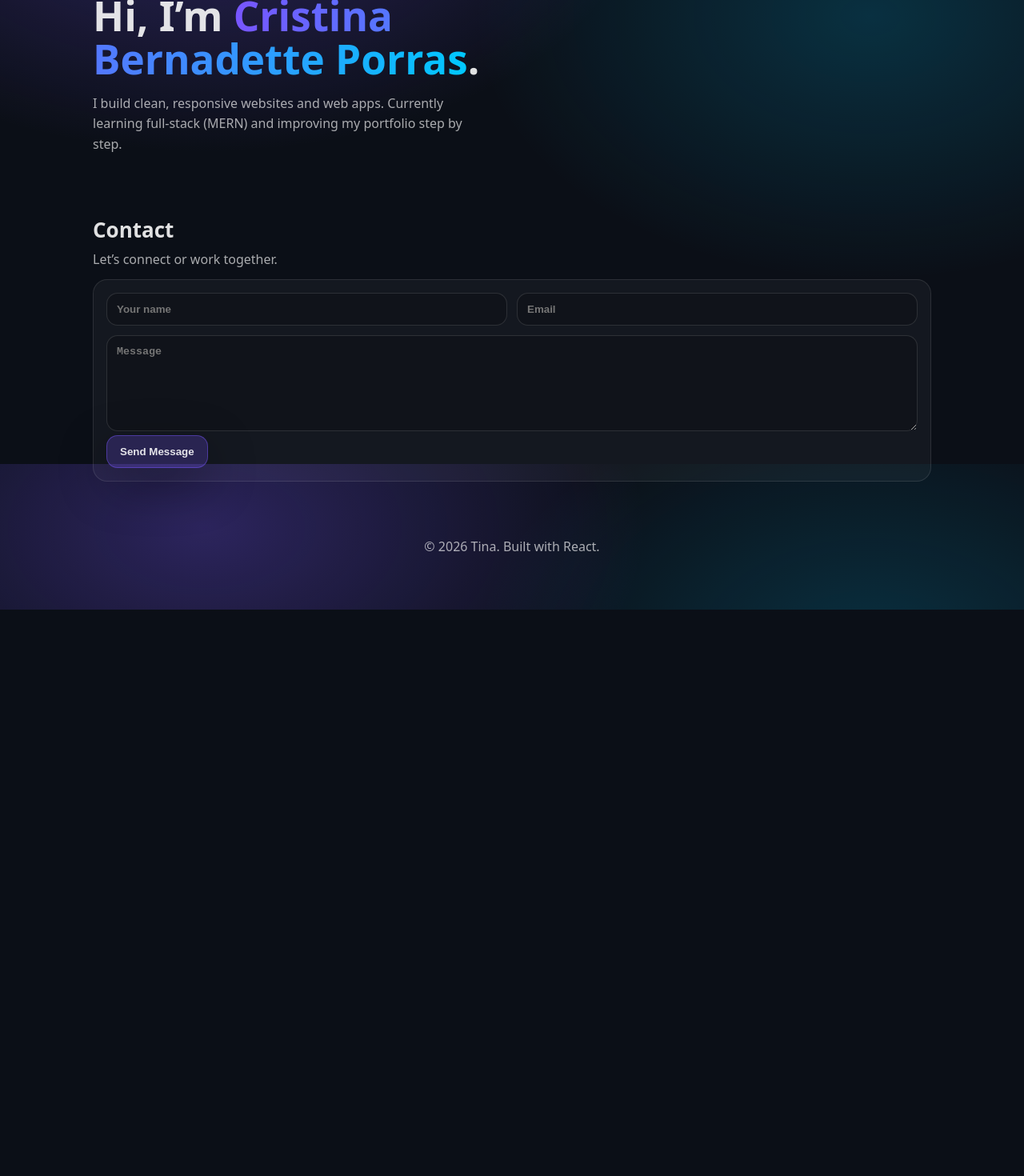
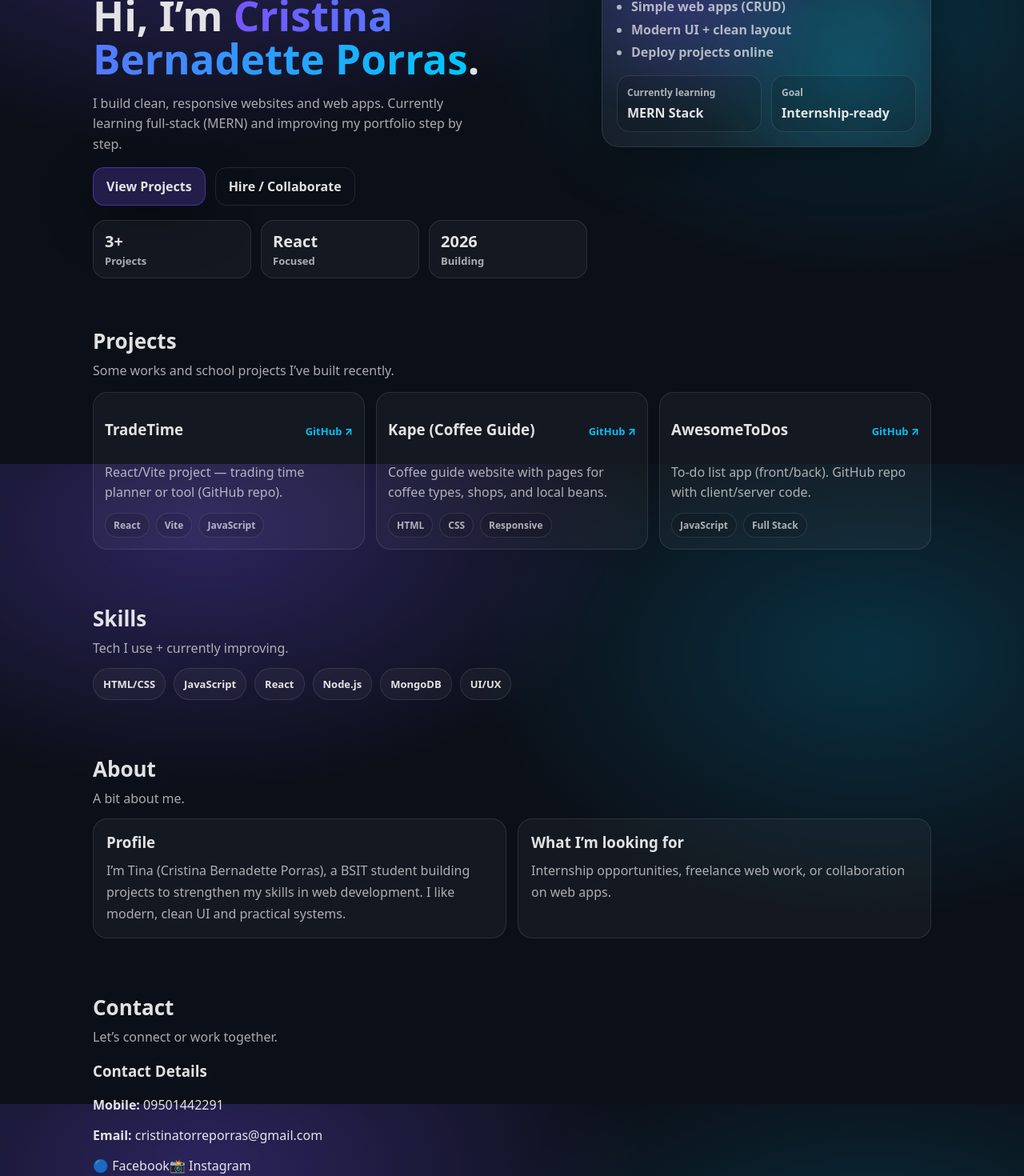
Before and after one commit to CristinaPorras122104/Cristina_Portfolio, a React (Vite) app: page / in a window 1280 px wide. Shown: the part 220-1690 px from the top of the page at 80% size. Before the commit the page ends 982 px from the top, so only its background shows below. Built offline with nearby package versions, Linux system fonts and the light colour scheme.

Commit message:
git deployment

```diff
--- a/src/App.jsx
+++ b/src/App.jsx
@@ -26,17 +26,19 @@ export default function App() {
     },
   ];
 
+  // ✅ Form state (frontend-only)
   const [form, setForm] = useState({ name: "", email: "", message: "" });
   const [status, setStatus] = useState("");
 
   const onChange = (e) =>
     setForm((p) => ({ ...p, [e.target.name]: e.target.value }));
 
-  // ✅ SIMPLE FRONTEND-ONLY SUBMIT
+  // ✅ Frontend-only submit (no backend)
   const submit = (e) => {
     e.preventDefault();
     setStatus("Message sent ✅");
     setForm({ name: "", email: "", message: "" });
+    setTimeout(() => setStatus(""), 2500);
   };
 
   return (
@@ -65,13 +67,163 @@ export default function App() {
             I build clean, responsive websites and web apps. Currently learning full-stack (MERN)
             and improving my portfolio step by step.
           </p>
+
+          <div className="hero-actions">
+            <a className="btn" href="#projects">
+              View Projects
+            </a>
+            <a className="btn ghost" href="#contact">
+              Hire / Collaborate
+            </a>
+          </div>
+
+          <div className="stats">
+            <div className="stat">
+              <p className="stat-num">3+</p>
+              <p className="stat-label">Projects</p>
+            </div>
+            <div className="stat">
+              <p className="stat-num">React</p>
+              <p className="stat-label">Focused</p>
+            </div>
+            <div className="stat">
+              <p className="stat-num">2026</p>
+              <p className="stat-label">Building</p>
+            </div>
+          </div>
+        </div>
+
+        <div className="hero-right">
+          <div className="card glow">
+            <p className="card-title">What I do</p>
+            <ul className="checklist">
+              <li>Responsive web pages</li>
+              <li>Simple web apps (CRUD)</li>
+              <li>Modern UI + clean layout</li>
+              <li>Deploy projects online</li>
+            </ul>
+            <div className="mini">
+              <div className="mini-box">
+                <p className="mini-top">Currently learning</p>
+                <p className="mini-main">MERN Stack</p>
+              </div>
+              <div className="mini-box">
+                <p className="mini-top">Goal</p>
+                <p className="mini-main">Internship-ready</p>
+              </div>
+            </div>
+          </div>
         </div>
       </main>
+
+      <section id="projects" className="section">
+        <div className="section-head">
+          <h2>Projects</h2>
+          <p>Some works and school projects I’ve built recently.</p>
+        </div>
+
+        <div className="grid">
+          {projects.map((p) => (
+            <article key={p.title} className="pcard">
+              <div className="pcard-top">
+                <h3>{p.title}</h3>
+                <a className="plink" href={p.link} target="_blank" rel="noreferrer">
+                  GitHub ↗
+                </a>
+              </div>
+              <p className="pdesc">{p.desc}</p>
+              <div className="tags">
+                {p.tags.map((t) => (
+                  <span key={t} className="tag">
+                    {t}
+                  </span>
+                ))}
+              </div>
+            </article>
+          ))}
+        </div>
+      </section>
+
+      <section id="skills" className="section">
+        <div className="section-head">
+          <h2>Skills</h2>
+          <p>Tech I use + currently improving.</p>
+        </div>
+
+        <div className="skills">
+          {skills.map((s) => (
+            <div key={s} className="skill">
+              {s}
+            </div>
+          ))}
+        </div>
+      </section>
+
+      <section id="about" className="section">
+        <div className="section-head">
+          <h2>About</h2>
+          <p>A bit about me.</p>
+        </div>
+
+        <div className="about">
+          <div className="about-card">
+            <h3>Profile</h3>
+            <p>
+              I’m Tina (Cristina Bernadette Porras), a BSIT student building projects to strengthen my
+              skills in web development. I like modern, clean UI and practical systems.
+            </p>
+          </div>
+
+          <div className="about-card">
+            <h3>What I’m looking for</h3>
+            <p>Internship opportunities, freelance web work, or collaboration on web apps.</p>
+          </div>
+        </div>
+      </section>
 
       <section id="contact" className="section">
         <div className="section-head">
           <h2>Contact</h2>
           <p>Let’s connect or work together.</p>
+        </div>
+
+        <div className="contact-grid">
+          <div className="contact-info">
+            <div className="contact-card">
+              <h3>Contact Details</h3>
+
+              <p>
+                <strong>Mobile:</strong>{" "}
+                <a href="tel:09501442291" className="contact-link">
+                  09501442291
+                </a>
+              </p>
+
+              <p>
+                <strong>Email:</strong>{" "}
+                <a href="mailto:cristinatorreporras@gmail.com" className="contact-link">
+                  cristinatorreporras@gmail.com
+                </a>
+              </p>
+
+              <div className="socials">
+                <a
+                  href="https://www.facebook.com/share/1CCTZ5mwmz/?mibextid=wwXIfr"
+                  target="_blank"
+                  rel="noreferrer"
+                >
+                  🔵 Facebook
+                </a>
+
+                <a
+                  href="https://www.instagram.com/tina_porras21"
+                  target="_blank"
+                  rel="noreferrer"
+                >
+                  📸 Instagram
+                </a>
+              </div>
+            </div>
           </div>
 
           <form className="form" onSubmit={submit}>
@@ -104,8 +256,9 @@ export default function App() {
               Send Message
             </button>
 
-          {status && <p style={{ marginTop: "10px" }}>{status}</p>}
+            {status && <p style={{ marginTop: 10 }}>{status}</p>}
           </form>
+        </div>
       </section>
 
       <footer className="footer">
```
Lines whose indentation alone changed are shown as unchanged.
